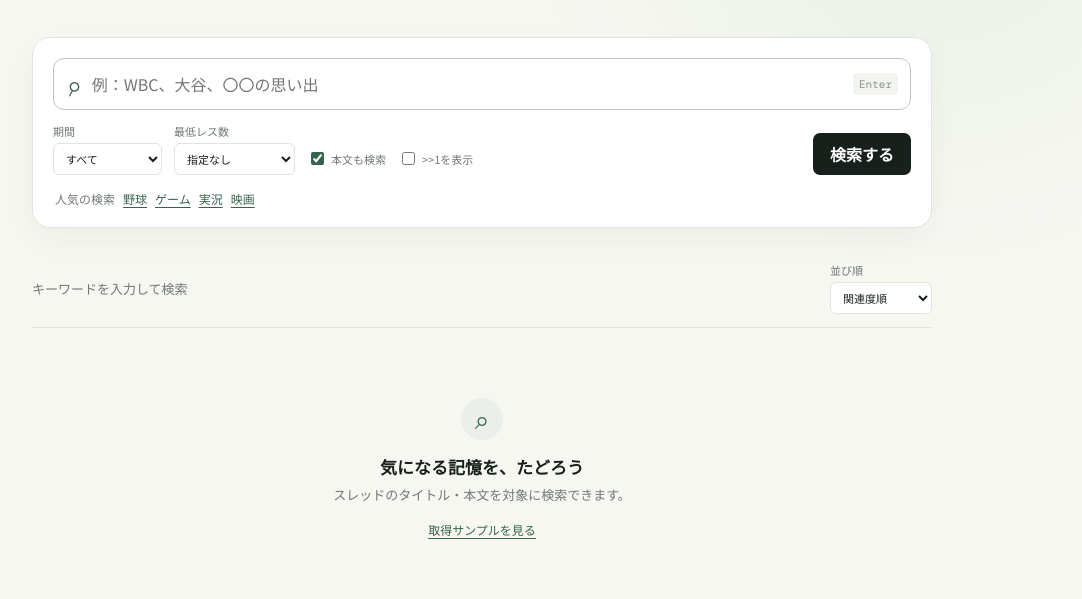
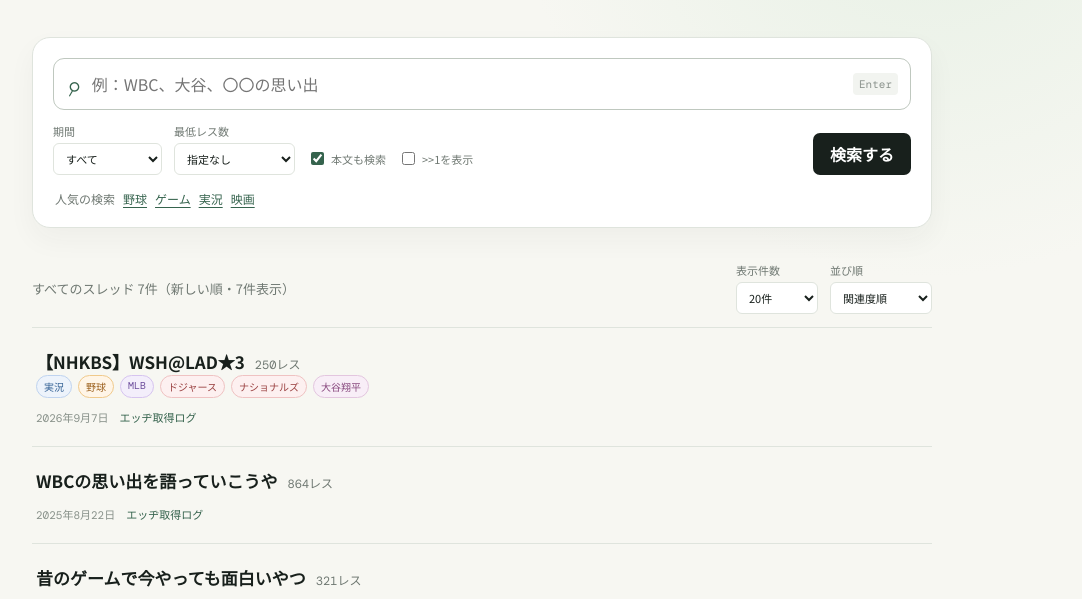
Before and after one commit to makura317/edge-thread-finder, a website: page index.html in a window 1280 px wide. Shown: the part 192-791 px from the top of the page, without its empty margins (158-1240 px from the left). Drawn offline with nearby package versions, Linux system fonts and the light colour scheme; no server answers.

Commit message:
List recent threads for empty searches

```diff
--- a/app.js
+++ b/app.js
@@ -8,6 +8,7 @@ const minResponses = document.querySelector('#min-responses');
 const body = document.querySelector('#body');
 const showOp = document.querySelector('#show-op');
 const sort = document.querySelector('#sort');
+const resultLimit = document.querySelector('#result-limit');
 const template = document.querySelector('#result-template');
 const sampleThreads = await fetch('./data/threads.json').then(r => r.json());
 let threads = sampleThreads;
@@ -24,26 +25,26 @@ try {
 const escapeHtml = value => value.replace(/[&<>'"]/g, char => ({ '&':'&amp;', '<':'&lt;', '>':'&gt;', "'":'&#39;', '"':'&quot;' })[char]);
 const highlight = (text, words) => escapeHtml(text).replace(new RegExp(`(${words.map(word => word.replace(/[.*+?^${}()|[\]\\]/g, '\\$&')).join('|')})`, 'gi'), '<mark>$1</mark>');
 const dateText = iso => new Intl.DateTimeFormat('ja-JP', { year:'numeric', month:'short', day:'numeric' }).format(new Date(iso));
-function getParams() { const p = new URLSearchParams(location.search); return { q:p.get('q') || '', period:p.get('period') || 'all', minResponses:p.get('minResponses') || '0', body:p.get('body') !== 'false', showOp:p.get('showOp') === 'true', sort:p.get('sort') || 'relevance' }; }
-function setControls(p) { query.value=p.q; period.value=p.period; minResponses.value=p.minResponses; body.checked=p.body; showOp.checked=p.showOp; sort.value=p.sort; }
+function getParams() { const p = new URLSearchParams(location.search); return { q:p.get('q') || '', period:p.get('period') || 'all', minResponses:p.get('minResponses') || '0', body:p.get('body') !== 'false', showOp:p.get('showOp') === 'true', sort:p.get('sort') || 'relevance', limit:p.get('limit') === '50' ? 50 : 20 }; }
+function setControls(p) { query.value=p.q; period.value=p.period; minResponses.value=p.minResponses; body.checked=p.body; showOp.checked=p.showOp; sort.value=p.sort; resultLimit.value=String(p.limit); }
 function render() {
   const p = getParams(); setControls(p); list.replaceChildren();
-  if (!p.q.trim()) { summary.textContent='キーワードを入力して検索'; empty.hidden=false; return; }
   const words = p.q.trim().toLowerCase().split(/\s+/).filter(Boolean);
   const threshold = { week:7, month:31, year:366 }[p.period]; const now = Date.now();
   let matches = threads.map(thread => {
     const title = thread.title.toLowerCase(), text = thread.body.toLowerCase();
     const titleHits=words.filter(w=>title.includes(w)).length, bodyHits=words.filter(w=>text.includes(w)).length;
     return { ...thread, score:titleHits*5 + (p.body ? bodyHits : 0), titleHits, bodyHits };
-  }).filter(t => t.score && t.responses >= Number(p.minResponses) && (!threshold || now - new Date(t.createdAt).getTime() <= threshold*86400000));
-  matches.sort((a,b) => p.sort==='newest' ? new Date(b.createdAt)-new Date(a.createdAt) : p.sort==='responses' ? b.responses-a.responses : b.score-a.score || b.responses-a.responses);
-  summary.textContent = `「${p.q}」の検索結果 ${matches.length}件`;
+  }).filter(t => (!words.length || t.score) && t.responses >= Number(p.minResponses) && (!threshold || now - new Date(t.createdAt).getTime() <= threshold*86400000));
+  matches.sort((a,b) => !words.length || p.sort==='newest' ? new Date(b.createdAt)-new Date(a.createdAt) : p.sort==='responses' ? b.responses-a.responses : b.score-a.score || b.responses-a.responses);
+  const total = matches.length; matches = matches.slice(0, p.limit);
+  summary.textContent = words.length ? `「${p.q}」の検索結果 ${total}件（上位${matches.length}件表示）` : `すべてのスレッド ${total}件（新しい順・${matches.length}件表示）`;
   empty.hidden = matches.length > 0;
   if (!matches.length) { empty.querySelector('h2').textContent='見つかりませんでした'; empty.querySelector('p').textContent='期間やキーワードを変えて、もう一度お試しください。'; return; }
   matches.forEach(thread => { const node=template.content.cloneNode(true); const a=node.querySelector('.thread-title'); a.href=thread.url; a.innerHTML=highlight(thread.title, words); const header=node.querySelector('.op-header'); header.hidden=!p.showOp || !thread.opHeader; header.textContent=thread.opHeader || ''; const snippet=node.querySelector('.snippet'); snippet.hidden=!p.showOp; snippet.innerHTML=highlight(thread.op || '', words); const tags=node.querySelector('.tags'); (thread.tags || []).forEach(tagData => { const [type, value] = Array.isArray(tagData) ? tagData : [tagData.type, tagData.value]; const tag=document.createElement('span'); tag.className=`tag tag-${type}`; tag.textContent=value; tags.append(tag); }); node.querySelector('.date').textContent=dateText(thread.createdAt); node.querySelector('.responses').textContent=`${thread.responses.toLocaleString()}レス`; list.append(node); });
 }
-function submit() { const p = new URLSearchParams({ q:query.value.trim(), period:period.value, minResponses:minResponses.value, body:String(body.checked), showOp:String(showOp.checked), sort:sort.value }); history.pushState({}, '', `?${p}`); render(); }
-form.addEventListener('submit', e => { e.preventDefault(); submit(); }); sort.addEventListener('change', submit); window.addEventListener('popstate', render);
+function submit() { const p = new URLSearchParams({ q:query.value.trim(), period:period.value, minResponses:minResponses.value, body:String(body.checked), showOp:String(showOp.checked), sort:sort.value, limit:resultLimit.value }); history.pushState({}, '', `?${p}`); render(); }
+form.addEventListener('submit', e => { e.preventDefault(); submit(); }); sort.addEventListener('change', submit); resultLimit.addEventListener('change', submit); window.addEventListener('popstate', render);
 document.querySelectorAll('[data-query]').forEach(button => button.addEventListener('click', () => { query.value=button.dataset.query; submit(); }));
 document.querySelector('#sample-link').addEventListener('click', () => { query.value='NHKBS'; submit(); });
 render();
--- a/index.html
+++ b/index.html
@@ -53,7 +53,7 @@
       <section id="results-section" class="results" aria-live="polite">
         <div class="results-head">
           <p id="result-summary">キーワードを入力して検索</p>
-          <label class="sort-label">並び順 <select id="sort"><option value="relevance">関連度順</option><option value="newest">新しい順</option><option value="responses">レス数順</option></select></label>
+          <div class="result-controls"><label class="sort-label">表示件数 <select id="result-limit"><option value="20">20件</option><option value="50">50件</option></select></label><label class="sort-label">並び順 <select id="sort"><option value="relevance">関連度順</option><option value="newest">新しい順</option><option value="responses">レス数順</option></select></label></div>
         </div>
         <div id="results-list" class="results-list"></div>
         <div id="empty-state" class="empty-state"><span>⌕</span><h2>気になる記憶を、たどろう</h2><p>スレッドのタイトル・本文を対象に検索できます。</p><button id="sample-link" class="sample-link">取得サンプルを見る</button></div>
```
Also changed, not shown: style.css.
